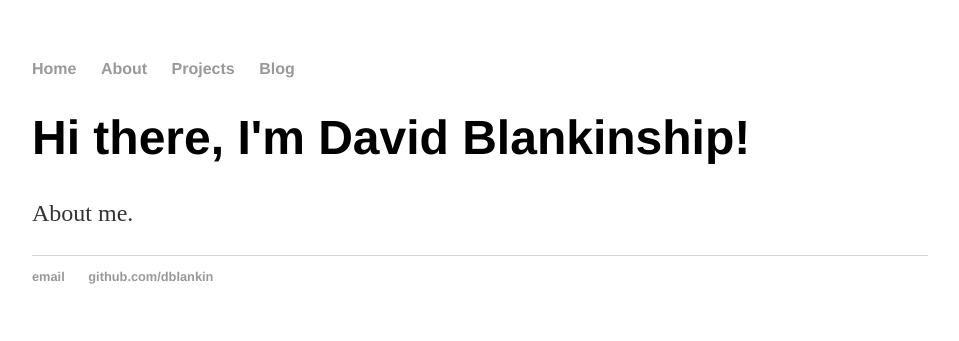
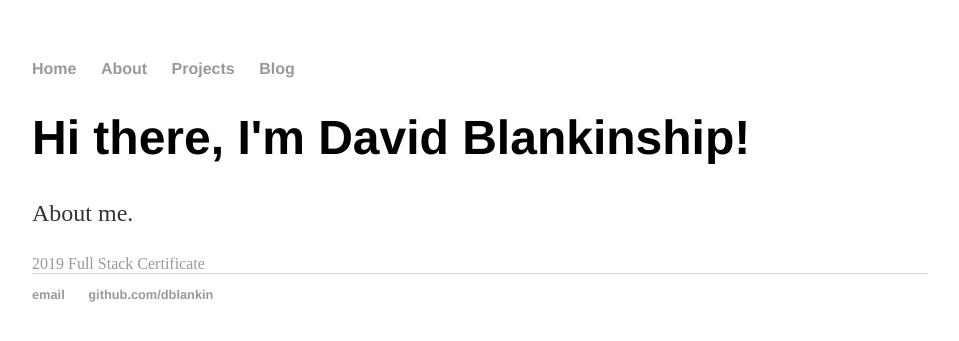
Before and after one commit to dblankin/dblankin.github.io, a Jekyll site: the page built from about/index.html, in a window 1280 px wide. Shown: the top 341 px of the page, without its empty margins (160-1119 px from the left). Built offline with Jekyll 4.4.1, drawn with Linux system fonts in a browser that asks for light colours.

Commit message:
Update index.html

```diff
--- a/about/index.html
+++ b/about/index.html
@@ -5,4 +5,5 @@ title: About
 <div class="blurb">
 	<h1>Hi there, I'm David Blankinship!</h1>
 	<p>About me. </p>
+	<a id="2019FullStack" href=/about/2019 Full Stack.pdf>2019 Full Stack Certificate</a>
 </div><!-- /.blurb -->
```
